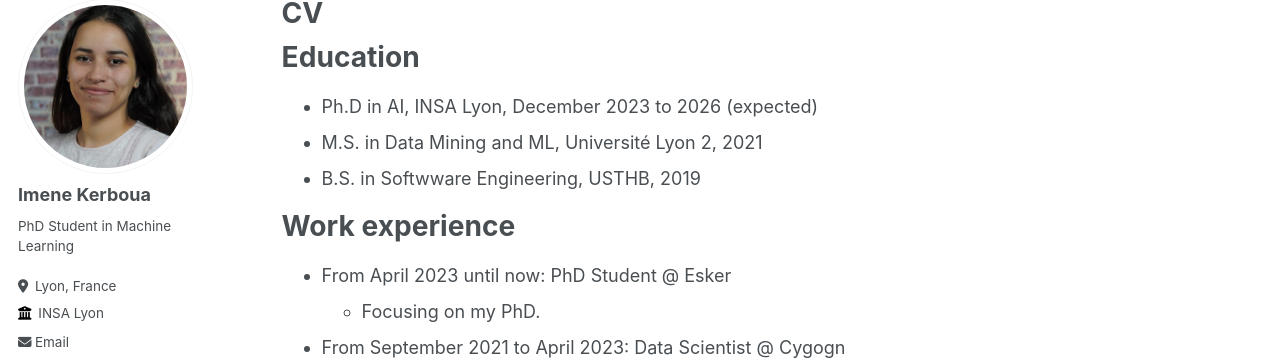
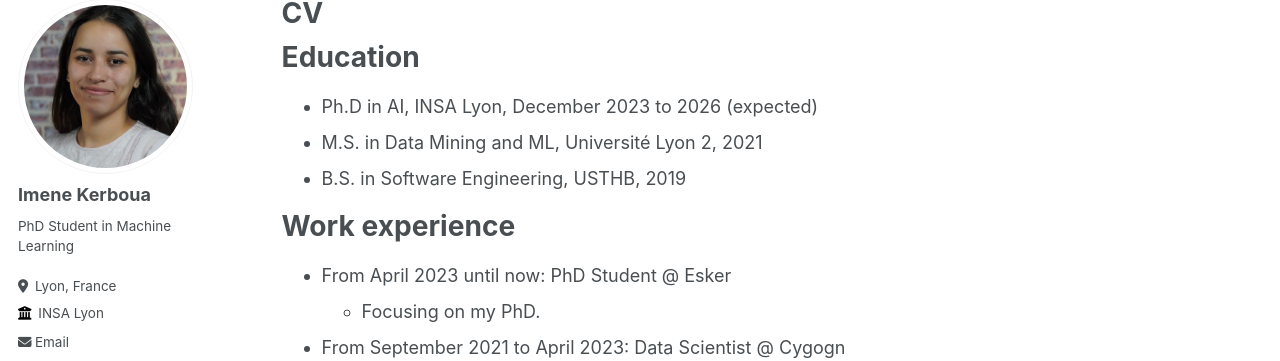
Before and after one commit to imenelydiaker/imenelydiaker.github.io, a Jekyll site: the page built from _pages/cv.md, in a window 1280 px wide and 1386 px high. Shown: the part 107-468 px from the top of the window. Built offline with Jekyll 4.4.1, drawn with Linux system fonts in a browser that asks for light colours; some web fonts are replaced.

Commit message:
fix typo

```diff
--- a/_pages/cv.md
+++ b/_pages/cv.md
@@ -13,7 +13,7 @@ Education
 ======
 * Ph.D in AI, INSA Lyon, December 2023 to 2026 (expected)
 * M.S. in Data Mining and ML, Université Lyon 2, 2021
-* B.S. in Softwware Engineering, USTHB, 2019
+* B.S. in Software Engineering, USTHB, 2019
 
 Work experience
 ======
```
